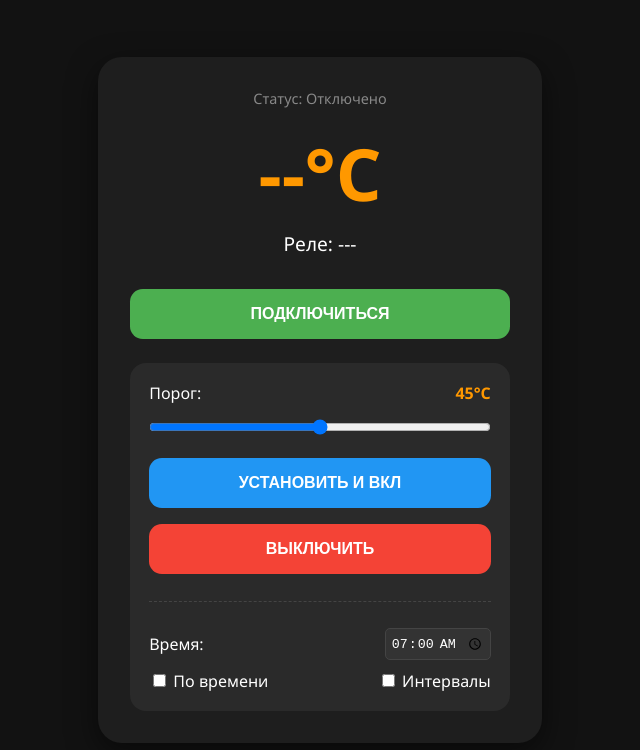
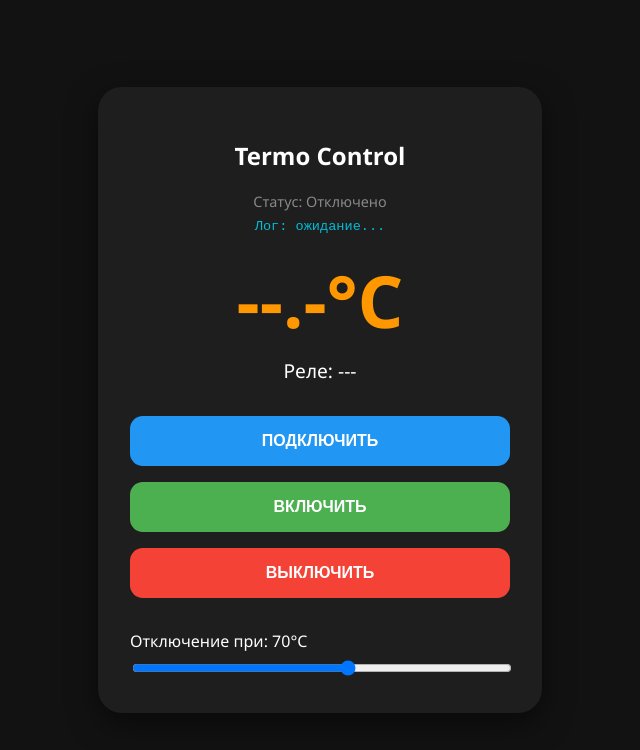
Before and after one commit to Evgeniy-Onis/engine_termo_control, a plain HTML site: page index.html in a window 1280 px wide. Shown: the whole page, without its empty margins (320-960 px from the left). Drawn offline with Linux system fonts and the light colour scheme.

Commit message:
Update index.html

```diff
--- a/index.html
+++ b/index.html
@@ -7,179 +7,96 @@
     <style>
         body { font-family: 'Segoe UI', sans-serif; background: #121212; color: white; display: flex; justify-content: center; align-items: center; min-height: 100vh; margin: 0; }
         .card { background: #1e1e1e; padding: 2rem; border-radius: 1.5rem; width: 100%; max-width: 380px; text-align: center; box-shadow: 0 10px 30px rgba(0,0,0,0.5); }
-        .status-container { font-size: 0.9rem; margin-bottom: 1rem; color: #888; }
+        .status-container { font-size: 0.9rem; margin-bottom: 0.5rem; color: #888; }
+        .log-container { font-size: 0.85rem; color: #00bcd4; margin-bottom: 1rem; font-family: monospace; min-height: 1.2em; }
         .temp-display { font-size: 4.5rem; font-weight: bold; color: #ff9800; margin: 0.5rem 0; }
         .relay-info { font-size: 1.2rem; margin-bottom: 1.5rem; }
         .btn { width: 100%; padding: 1rem; margin: 0.5rem 0; border: none; border-radius: 0.8rem; font-size: 1rem; font-weight: bold; cursor: pointer; transition: 0.2s; }
-        .btn-connect { background: #4caf50; color: white; }
-        .btn-set { background: #2196f3; color: white; }
+        .btn-connect { background: #2196f3; color: white; }
+        .btn-on { background: #4caf50; color: white; }
         .btn-off { background: #f44336; color: white; }
-
-        .controls-box { background: #2a2a2a; padding: 1.2rem; border-radius: 1rem; margin-top: 1rem; text-align: left; }
-        input[type="range"] { width: 100%; margin: 15px 0; cursor: pointer; }
-
-        .scheduler { border-top: 1px dashed #444; margin-top: 1.2rem; padding-top: 1rem; }
-        .sched-row { display: flex; align-items: center; justify-content: space-between; margin-top: 10px; }
-        input[type="time"] { background: #333; color: white; border: 1px solid #444; padding: 5px; border-radius: 5px; }
+        .slider-container { margin-top: 1.5rem; text-align: left; }
+        input[type=range] { width: 100%; margin-top: 0.5rem; }
     </style>
 </head>
 <body>
 
 <div class="card">
+    <h2>Termo Control</h2>
+
     <div class="status-container" id="status-line">Статус: Отключено</div>
-    <div class="temp-display" id="temp">--°C</div>
-    <div class="relay-info">Реле: <span id="relay">---</span></div>
+    <div class="log-container" id="log-line">Лог: ожидание...</div>
 
-    <button id="connectBtn" class="btn btn-connect" onclick="connect()">ПОДКЛЮЧИТЬСЯ</button>
+    <div class="temp-display" id="tempValue">--.-°C</div>
+    <div class="relay-info" id="relayState">Реле: ---</div>
 
-    <div class="controls-box">
-        <div style="display:flex; justify-content: space-between;">
-            <span>Порог:</span>
-            <span style="color:#ff9800; font-weight:bold;"><span id="thrVal">45</span>°C</span>
-        </div>
-        <input type="range" id="thrSlider" min="20" max="70" value="45"
-               oninput="document.getElementById('thrVal').innerText = this.value">
-
-        <button id="mainBtn" class="btn btn-set" onclick="handleMainAction()">УСТАНОВИТЬ И ВКЛ</button>
+    <button class="btn btn-connect" id="connectBtn" onclick="connectBLE()">ПОДКЛЮЧИТЬ</button>
+    <button class="btn btn-on" onclick="send('ON')">ВКЛЮЧИТЬ</button>
     <button class="btn btn-off" onclick="send('OFF')">ВЫКЛЮЧИТЬ</button>
 
-        <div class="scheduler">
-            <div class="sched-row">
-                <label>Время:</label>
-                <input type="time" id="schedTime" value="07:00">
-            </div>
-            <div class="sched-row">
-                <label><input type="checkbox" id="checkTime" onchange="toggleMode('time')"> По времени</label>
-                <label><input type="checkbox" id="checkInt" onchange="toggleMode('int')"> Интервалы</label>
-            </div>
-        </div>
+    <div class="slider-container">
+        <label>Отключение при: <span id="thrVal">70</span>°C</label>
+        <input type="range" id="thrSlider" min="30" max="100" value="70" onchange="updateThr(this.value)" oninput="document.getElementById('thrVal').innerText=this.value">
     </div>
 </div>
 
 <script>
-    const UUID_SERV = '12345678-1234-5678-1234-567812345678';
-    const UUID_CMD  = '87654321-4321-4321-4321-210987654321';
-    const UUID_DATA = '11111111-2222-3333-4444-555555555555';
+    let device, server, cmdChar, dataChar;
+    const SERV_UUID = "12345678-1234-5678-1234-567812345678";
+    const CMD_UUID  = "87654321-4321-4321-4321-210987654321";
+    const DATA_UUID = "11111111-2222-3333-4444-555555555555";
 
-    let device, cmdChar;
+    async function connectBLE() {
+        try {
+            device = await navigator.bluetooth.requestDevice({
+                filters: [{ name: "TermoMaster" }],
+                optionalServices: [SERV_UUID]
+            });
 
-    // --- НОВАЯ ЛОГИКА ИНТЕРФЕЙСА ---
-    function toggleMode(mode) {
-        const isT = document.getElementById('checkTime');
-        const isI = document.getElementById('checkInt');
+            server = await device.gatt.connect();
+            const service = await server.getPrimaryService(SERV_UUID);
 
-        // Запрещаем выбирать оба режима сразу
-        if (mode === 'time' && isT.checked) isI.checked = false;
-        if (mode === 'int' && isI.checked) isT.checked = false;
+            cmdChar = await service.getCharacteristic(CMD_UUID);
+            dataChar = await service.getCharacteristic(DATA_UUID);
 
-        refreshUI();
+            await dataChar.startNotifications();
+            dataChar.addEventListener('characteristicvaluechanged', (event) => {
+                const value = event.target.value;
+                try {
+                    const data = JSON.parse(new TextDecoder().decode(value));
+
+                    document.getElementById('tempValue').innerText = data.t.toFixed(1) + "°C";
+                    document.getElementById('relayState').innerText = "Реле: " + data.r;
+
+                    // Обновляем логи, если они пришли
+                    if (data.msg) {
+                        document.getElementById('log-line').innerText = "Лог: " + data.msg;
                     }
 
-    function refreshUI() {
-        if (!cmdChar) return; // Не меняем цвет кнопки, пока не подключились
-
-        const isT = document.getElementById('checkTime').checked;
-        const isI = document.getElementById('checkInt').checked;
-        const btn = document.getElementById('mainBtn');
-
-        if (isT) {
-            btn.innerText = "ЗАПУСТИТЬ ПО ТАЙМЕРУ";
-            btn.style.background = "#9c27b0";
-        } else if (isI) {
-            btn.innerText = "ЗАПУСТИТЬ ИНТЕРВАЛ";
-            btn.style.background = "#009688";
-        } else {
-            btn.innerText = "УСТАНОВИТЬ И ВКЛ";
-            btn.style.background = "#2196f3";
-        }
-    }
-
-    async function handleMainAction() {
-        if (!cmdChar) {
-            alert("Сначала подключитесь к устройству!");
-            return;
-        }
-
-        const isT = document.getElementById('checkTime').checked;
-        const isI = document.getElementById('checkInt').checked;
-
-        if (isT || isI) {
-            // Если выбран режим планировщика - шлем команду CFG
-            const thr = document.getElementById('thrSlider').value;
-            const time = document.getElementById('schedTime').value;
-            const useT = isT ? 1 : 0;
-            const useI = isI ? 1 : 0;
-            await send(`CFG:${thr},${time},${useT},${useI}`);
-        } else {
-            // Если галочки сняты - обычный ручной пуск
-            await send('T:' + document.getElementById('thrSlider').value);
-        }
-    }
-
-    // --- СТАРЫЕ ФУНКЦИИ СВЯЗИ ---
-    async function connect() {
-            try {
-                device = await navigator.bluetooth.requestDevice({
-                    filters: [
-                        { services: [UUID_SERV] },
-                        { namePrefix: 'Termo' }
-                    ]
-                });
-
-                const server = await device.gatt.connect();
-                const service = await server.getPrimaryService(UUID_SERV);
-                cmdChar = await service.getCharacteristic(UUID_CMD);
-                const dataChar = await service.getCharacteristic(UUID_DATA);
-
-                await dataChar.startNotifications();
-                dataChar.addEventListener('characteristicvaluechanged', (e) => {
-                    // Читаем ответ, вычищаем возможные нулевые байты (\0) и пробелы
-                    const str = new TextDecoder().decode(e.target.value).replace(/\0/g, '').trim();
-                    const parts = str.split('|');
-
-                    // Температура ВСЕГДА идет первой. Выводим её безоговорочно:
-                    if (parts[0]) {
-                        document.getElementById('temp').innerText = parts[0] + "°C";
-                    }
-
-                    // Если пришел полный новый пакет (temp | relay | lock) - обновляем остальное
-                    if (parts.length >= 3) {
-                        const r = parts[1];
-                        const lock = parts[2];
-
-                        const relayEl = document.getElementById('relay');
-                        if (relayEl) {
-                            relayEl.innerText = r;
-                            relayEl.style.color = (r === "ON") ? "#4caf50" : "#f44336";
-                        }
-
+                    // Обновляем красивый статус
                     const stLine = document.getElementById('status-line');
-                        if (stLine) {
-                            if (lock === "L") {
+                    if (data.l === "L") {
                         stLine.innerHTML = "Статус: <span style='color:#ff9800; font-weight:bold;'>ГИСТЕРЕЗИС (-5°C)</span>";
                     } else {
                         stLine.innerHTML = "Статус: <span style='color:#4caf50;'>В сети</span>";
                     }
-                        }
+                } catch (e) {
+                    console.log("Ошибка парсинга:", e);
                 }
             });
 
-                // Синхронизация времени при подключении
+            // Синхронизация времени при подключении (если используешь расписания)
             const now = new Date();
             await send(`TIME:${now.getHours()},${now.getMinutes()}`);
 
             document.getElementById('connectBtn').innerText = "ПОДКЛЮЧЕНО";
             document.getElementById('connectBtn').style.background = "#333";
 
-                // Если добавлена функция обновления кнопок таймера - дергаем её
-                if (typeof refreshUI === 'function') refreshUI();
-
         } catch (err) {
             console.error(err);
-                alert("Не удалось найти устройство. Убедитесь, что Master включен и Bluetooth активен.");
+            alert("Не удалось подключиться. Проверьте Bluetooth.");
         }
     }
-
 
     async function send(msg) {
         if (!cmdChar) return;
@@ -187,6 +104,10 @@
             await cmdChar.writeValue(new TextEncoder().encode(msg));
         } catch (e) { console.error("Ошибка отправки:", e); }
     }
+
+    function updateThr(val) {
+        send("SET_THR:" + val);
+    }
 </script>
 
 </body>
```
Lines whose indentation alone changed are shown as unchanged.
